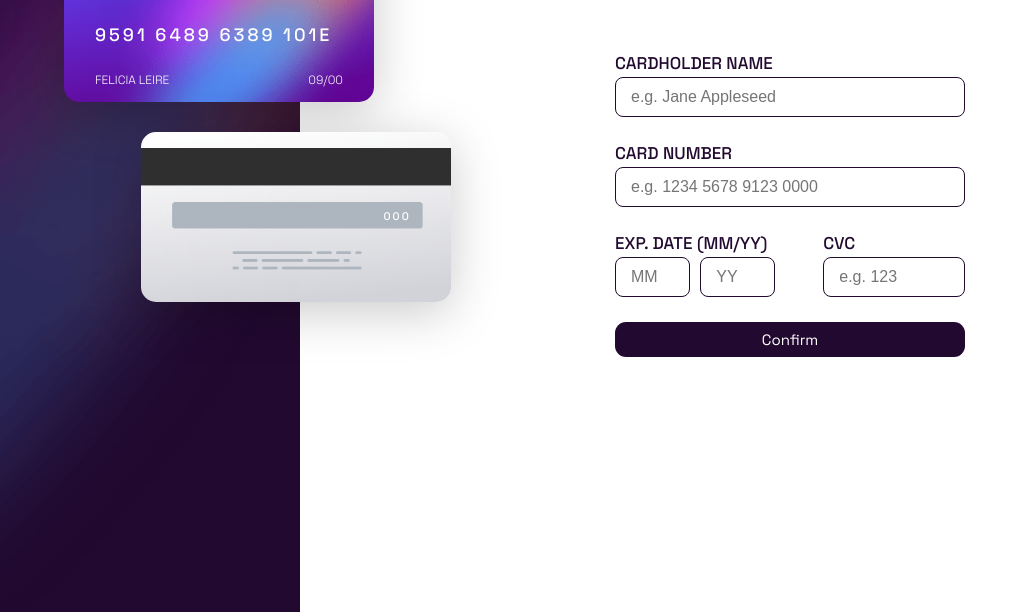
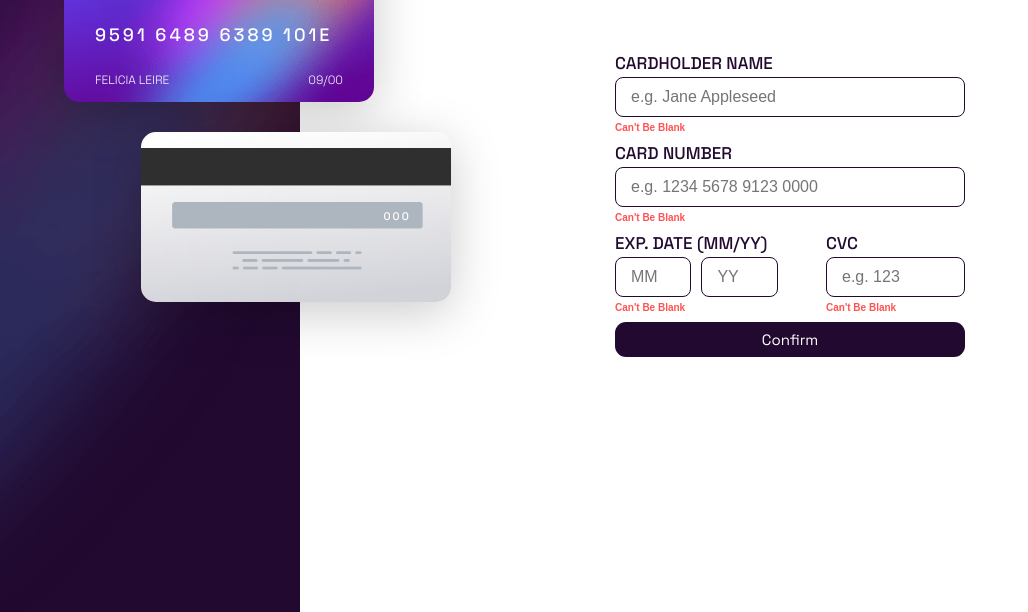
Before and after one commit to yacineKahlerras/interactive-card-details-form, a plain HTML site: page index.html in a window 1280 px wide. Both pictures are taken after a click on the button "Confirm". Shown: the part 188-800 px from the top of the page, without its empty margins (0-1028 px from the left). Drawn offline with Linux system fonts and the light colour scheme.

Commit message:
field checks

```diff
--- a/app.js
+++ b/app.js
@@ -0,0 +1,59 @@
+/**   Fill in the form and see the card details update in real-time
+    - Receive error messages when the form is submitted if:
+        - Any input field is empty
+        - The card number, expiry date, or CVC fields are in the wrong format
+    - View the optimal layout depending on their device's screen size
+    - See hover, active, and focus states for interactive elements on the page
+ */
+const button = document.querySelector(".button");
+let inputFields = [...document.getElementsByTagName("input")];
+const allErrorElements = [...document.querySelectorAll(".error")];
+let errorFlag = false;
+
+/**checks the format of fields then submits them */
+const submitInfo = () => {
+  resetErrorFlags();
+  checkFormat();
+  checkIfEmpty();
+  if (errorFlag) return;
+};
+
+/** checks if any of the fields are emptyand throxs an error glag */
+const checkIfEmpty = () => {
+  inputFields.forEach((input) => {
+    if (input.value.length == 0) {
+      if (input.id == "month" || input.id == "year")
+        input = input.parentElement;
+      const errorElement = input.parentElement.lastElementChild;
+      errorElement.textContent = "Can't be blank";
+      errorElement.classList.add("show");
+      errorFlag = true;
+    }
+  });
+};
+
+/** resets all error flags */
+const resetErrorFlags = () => {
+  errorFlag = false;
+  allErrorElements.forEach((element) => {
+    element.classList.remove("show");
+  });
+};
+
+/** checks fields if they have numbers only */
+const checkFormat = () => {
+  for (let index = 1; index < inputFields.length; index++) {
+    let input = inputFields[index];
+    let isNum = /^\d+$/.test(input.value);
+    if (!isNum) {
+      if (input.id == "month" || input.id == "year")
+        input = input.parentElement;
+      const errorElement = input.parentElement.lastElementChild;
+      errorElement.textContent = "Wrong format, numbers only";
+      errorElement.classList.add("show");
+      errorFlag = true;
+    }
+  }
+};
+
+button.addEventListener("click", submitInfo);
--- a/index.html
+++ b/index.html
@@ -83,7 +83,7 @@
             <span class="error">can't be blank</span>
           </div>
           <!-- submit button -->
-          <button class="button" type="submit">Confirm</button>
+          <button class="button" type="button">Confirm</button>
         </div>
       </div>
     </section>
--- a/style.css
+++ b/style.css
@@ -109,10 +109,14 @@ label {
   font-weight: 400;
 }
 .error {
+  width: 100%;
   padding-top: 5px;
   color: var(--red);
-  font-size: 12px;
+  font-size: 10px;
   opacity: 0;
+  font-family: Arial, Helvetica, sans-serif;
+  text-transform: capitalize;
+  font-weight: bold;
 }
 .show {
   opacity: 1;
```
